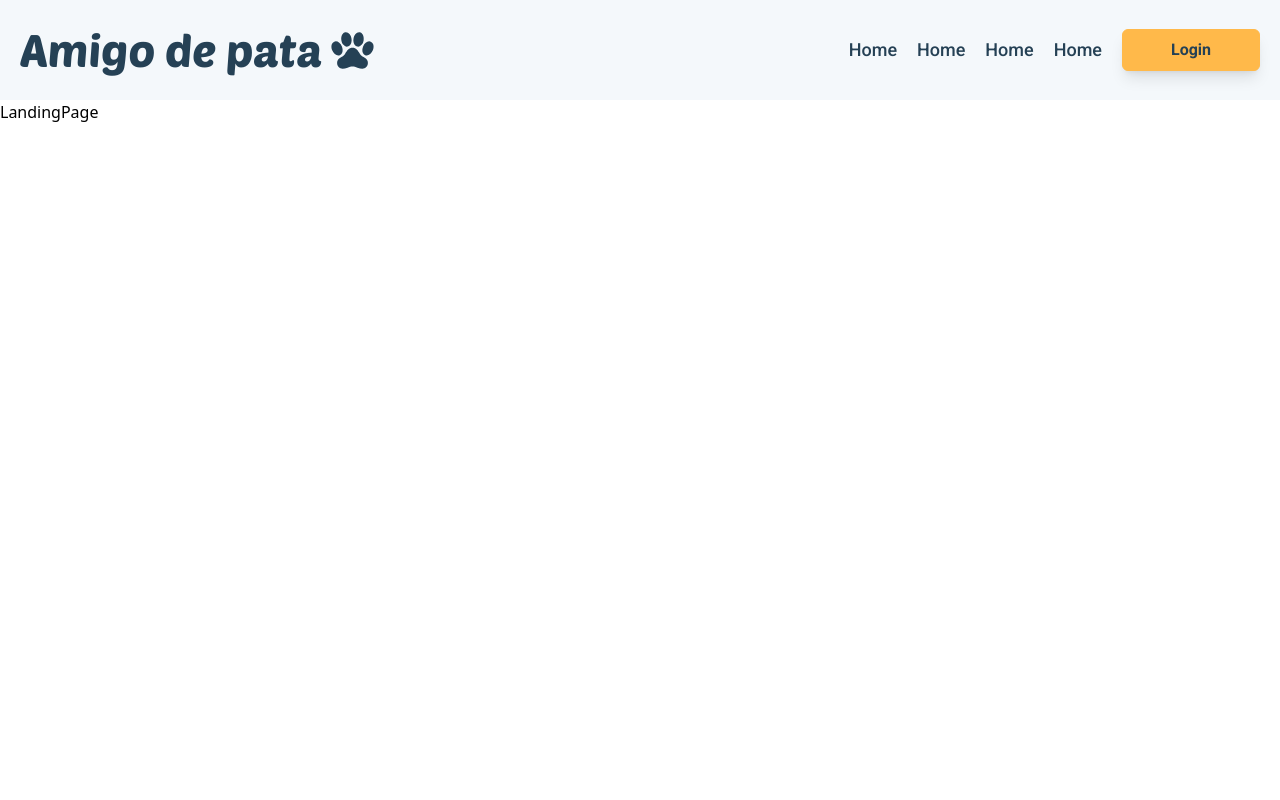
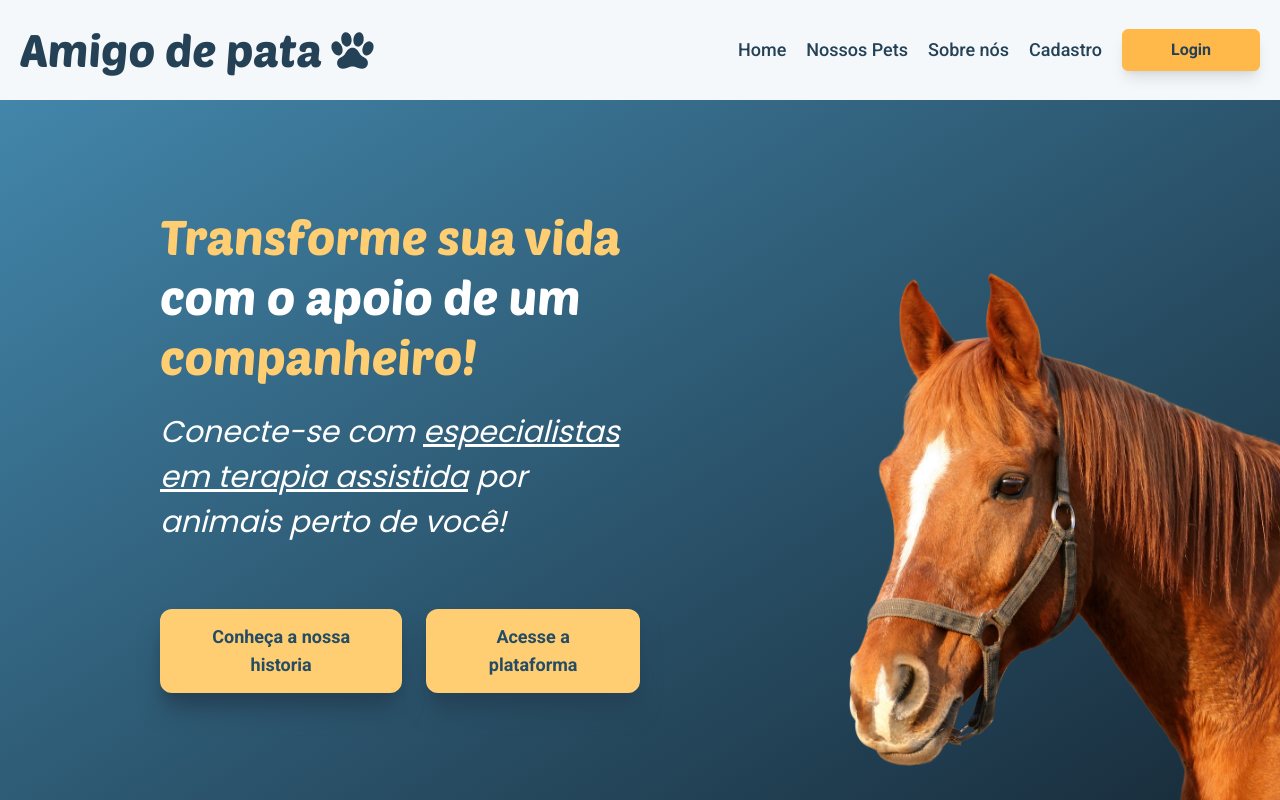
Before and after one commit to ArthurThz/amigodepata, a Next.js app: page / in a window 1280 px wide. Built offline with nearby package versions, Linux system fonts and the light colour scheme.

Commit message:
feat: created hero section desktop view

```diff
--- /dev/null
+++ b/app/Components/HeroSection/copy.tsx
@@ -0,0 +1,31 @@
+const Copy = () => {
+  return (
+    <div className="max-w-[50%] w-auto  h-full py-24 flex flex-col gap-6">
+      <h1 className="font-poetsenOne text-5xl text-white leading-tight">
+        <span className="text-laranja-200">Transforme sua vida</span> com o
+        apoio de um <span className="text-laranja-200">companheiro!</span>
+      </h1>
+      <p className="font-poppins italic text-3xl text-white leading-normal">
+        Conecte-se com{" "}
+        <span className="underline">especialistas em terapia assistida</span>{" "}
+        por animais perto de você!
+      </p>
+      <div className="flex gap-6 mt-10">
+        <button
+          className="px-10 py-3 bg-laranja-200 text-azul-800 rounded-xl font-bold border-2 border-laranja-200
+        font-roboto text-lg shadow-xl shadow-azul-900 hover:bg-azul-800 hover:text-laranja-200 hover:shadow-lg  transition-all ease"
+        >
+          Conheça a nossa historia
+        </button>
+        <button
+          className="px-10 py-3 bg-laranja-200 text-azul-800 rounded-xl font-bold border-2 border-laranja-200
+        font-roboto text-lg shadow-xl shadow-azul-900 hover:bg-azul-800 hover:text-laranja-200 hover:shadow-lg  transition-all ease"
+        >
+          Acesse a plataforma
+        </button>
+      </div>
+    </div>
+  );
+};
+
+export default Copy;
--- /dev/null
+++ b/app/Components/HeroSection/imageContainer.tsx
@@ -0,0 +1,19 @@
+import Image from "next/image";
+
+import Cavalo from "../../public/horseHeroSection.png";
+
+const ImageContainer = () => {
+  return (
+    <div className="w-[50%] h-full flex items-end justify-end absolute right-0 bottom-0">
+      <Image
+        className="w-[70%]"
+        src={Cavalo}
+        width={400}
+        height={400}
+        alt="imagem de um cavalo"
+      />
+    </div>
+  );
+};
+
+export default ImageContainer;
--- /dev/null
+++ b/app/Components/HeroSection/index.tsx
@@ -0,0 +1,13 @@
+import Copy from "./copy";
+import ImageContainer from "./imageContainer";
+
+const HeroSection = () => {
+  return (
+    <div className="w-full h-screen pt-[110px] px-[160px] flex items-center   bg-gradient-to-br from-azul-500 to-azul-950">
+      <Copy />
+      <ImageContainer />
+    </div>
+  );
+};
+
+export default HeroSection;
--- a/app/Components/NavBar/index.tsx
+++ b/app/Components/NavBar/index.tsx
@@ -3,7 +3,7 @@ import { IoPaw } from "react-icons/io5";
 
 const NavBar = () => {
   return (
-    <div className="w-full h-[100px] p-5 flex items-center justify-between bg-azul-50">
+    <div className="fixed z-10 w-full h-[100px] p-5 flex items-center justify-between bg-azul-50">
       <div className=" text-azul-900 flex items-center justify-center gap-2">
         <h1 className="font-poetsenOne text-[45px]">Amigo de pata</h1>
         <IoPaw className="text-[45px]" />
@@ -19,19 +19,19 @@ const NavBar = () => {
           className="text-lg text-azul-900 font-roboto font-medium hover:text-laranja-600 transition-all"
           href=""
         >
-          Home
+          Nossos Pets
         </Link>
         <Link
           className="text-lg text-azul-900 font-roboto font-medium hover:text-laranja-600 transition-all"
           href=""
         >
-          Home
+          Sobre nós
         </Link>
         <Link
           className="text-lg text-azul-900 font-roboto font-medium hover:text-laranja-600 transition-all"
           href=""
         >
-          Home
+          Cadastro
         </Link>
 
         <button
--- a/app/LandingPage/page.tsx
+++ b/app/LandingPage/page.tsx
@@ -1,7 +1,9 @@
+import HeroSection from "../Components/HeroSection";
+
 const LandingPage = () => {
   return (
-    <div className="">
-      <h1 className="">LandingPage</h1>
+    <div className="w-full h-auto">
+      <HeroSection />
     </div>
   );
 };
--- a/app/layout.tsx
+++ b/app/layout.tsx
@@ -1,5 +1,5 @@
 import type { Metadata } from "next";
-import { Roboto } from "next/font/google";
+import { Roboto, Poppins } from "next/font/google";
 import localFont from "next/font/local";
 import "./globals.css";
 import NavBar from "./Components/NavBar";
@@ -21,6 +21,12 @@ const roboto = Roboto({
   variable: "--font-roboto",
   weight: ["100", "300", "400", "500", "700"],
 });
+const poppins = Poppins({
+  subsets: ["latin"],
+  display: "swap",
+  variable: "--font-poppins",
+  weight: ["100", "300", "400", "500", "700"],
+});
 
 export default function RootLayout({
   children,
@@ -29,7 +35,9 @@ export default function RootLayout({
 }>) {
   return (
     <html lang="en">
-      <body className={` ${poetsenOne.variable} ${roboto.variable}`}>
+      <body
+        className={` ${poetsenOne.variable} ${roboto.variable} ${poppins.variable}`}
+      >
         <NavBar />
         {children}
       </body>
--- a/tailwind.config.ts
+++ b/tailwind.config.ts
@@ -40,7 +40,8 @@ const config: Config = {
       },
       fontFamily:{
         poetsenOne:"var(--font-PoetsenOne)",
-        roboto:"var(--font-roboto)"
+        roboto:"var(--font-roboto)",
+        poppins:"var(--font-poppins)"
       }
     },
   },
```
Also changed, not shown: app/public/horseHeroSection.png (added).
